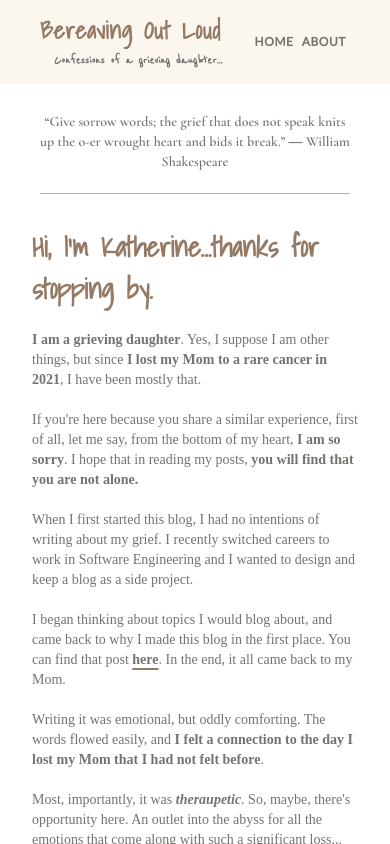
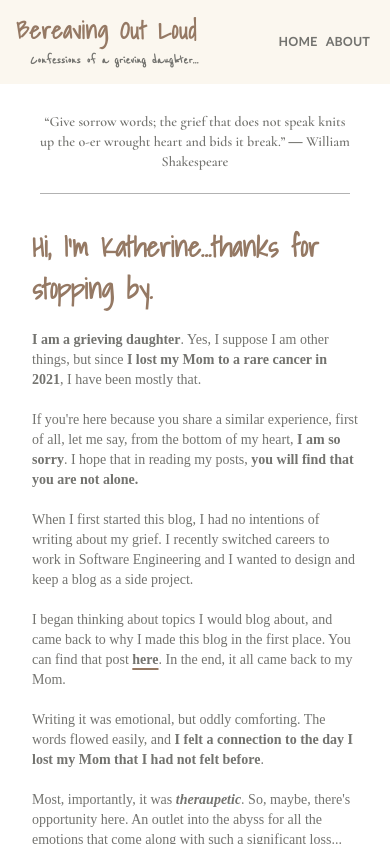
Before and after one commit to kattlaw/my-blog, a Next.js app: page /about in a window 390 px wide. Built offline with nearby package versions, Linux system fonts and the light colour scheme; a web font is replaced by a local one.

Commit message:
update header margins for xs screens

```diff
--- a/components/Header.tsx
+++ b/components/Header.tsx
@@ -6,7 +6,7 @@ import { HiOutlineMail } from 'react-icons/hi';
 
 function Header() {
     return (
-        <header className="w-full py-1 px-10 flex justify-start items-center justify-between">
+        <header className="w-full py-1 px-4 md:px-10 flex justify-start items-center justify-between">
             <div className="">
                 <Link
                     href="/"
```
